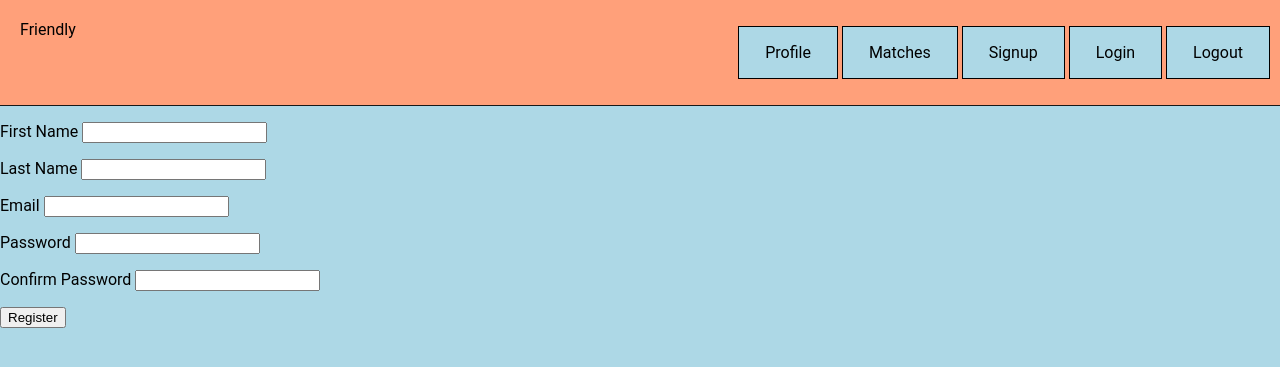
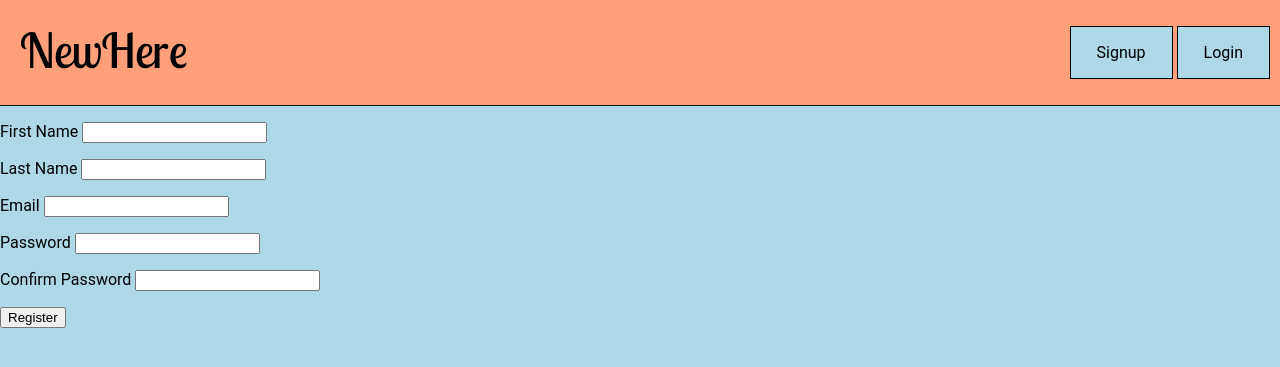
Before and after one commit to jacksonherron/NewHere, a Django app: page /accounts/register/ in a window 1280 px wide. Shown: the top 367 px of the page. Run offline with Django 3.2, Linux system fonts and the light colour scheme.

Commit message:
got nav fully functional

```diff
--- a/accounts/views.py
+++ b/accounts/views.py
@@ -44,4 +44,4 @@ def login(request):
 
 def logout(request):
     auth.logout(request)
-    return redirect('landing_page.html')
+    return redirect('landing_page')
--- a/friendly/static/styles/main.css
+++ b/friendly/static/styles/main.css
@@ -26,6 +26,11 @@ body {
 	background-color: lightblue;
 	font-family: 'Roboto', sans-serif;
 	margin: 0;
+}
+
+.home-page-a {
+  font-family: 'Lobster Two', cursive, sans-serif;
+  font-size: 3em;
 }
 
 .header-li {
@@ -57,6 +62,7 @@ a:hover {
   margin: var(--margin-sm);
 }
 
+
 .header-nav section {
   margin-left: auto;
 }
--- a/friendly/templates/base.html
+++ b/friendly/templates/base.html
@@ -6,19 +6,26 @@
     <meta name="viewport" content="width=device-width, initial-scale=1.0" />
     <meta http-equiv="X-UA-Compatible" content="ie=edge" />
     <script src="{% static 'scripts/app.js' %}"></script>
+    <link href="https://fonts.googleapis.com/css?family=Lobster+Two&display=swap" rel="stylesheet" />
     <link rel="stylesheet" href="{% static 'styles/main.css' %}" />
-    <title>Friendly</title>
+    <title>NewHere</title>
 </head>
 <body>
     <nav class='header-nav'>
-        <a href='{% url "home" %}'>Friendly</a>
+        <a class='home-page-a' href='{% url "home" %}'>NewHere</a>
         <section>
             <ul class>
+
+        {% if user.is_authenticated %}
+            Welcome, user.first_name
                 <li class='header-li'><a href='{% url "profile" %}'>Profile</a></li>
                 <li class='header-li'><a href='{% url "match_list" %}'>Matches</a></li>
+                <li class='header-li'><a href='{% url "logout" %}'>Logout</a></li>
+        {% else %}
                 <li class='header-li'><a href='{% url "register" %}'>Signup</a></li>
                 <li class='header-li'><a href='{% url "login" %}'>Login</a></li>
-                <li class='header-li'><a href='{% url "logout" %}'>Logout</a></li>
+
+        {% endif %}
             </ul>
         </section>
     </nav>
```
Also changed, not shown: requirements.txt (line endings or trailing spaces). Lines whose indentation alone changed are shown as unchanged.
